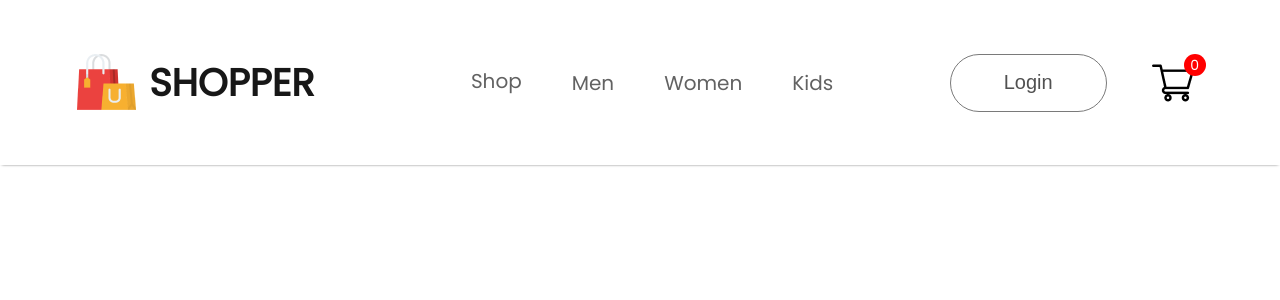
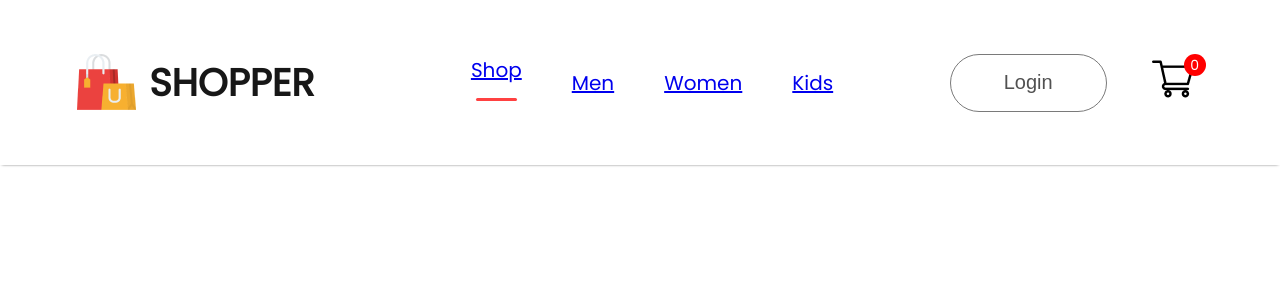
Before and after one commit to miguemigue25/e-commerce-app, a React (Create React App) app in the folder fe/: page / in a window 1280 px wide. Shown: the top 300 px of the page. Built offline with nearby package versions, Linux system fonts and the light colour scheme.

Commit message:
added routes

```diff
--- a/fe/src/App.js
+++ b/fe/src/App.js
@@ -1,10 +1,30 @@
 import './App.css';
 import Navbar from './Components/Navbar/Navbar';
+import { BrowserRouter, Routes, Route } from 'react-router-dom';
+import Shop from './Pages/Shop';
+import ShopCategory from './Pages/ShopCategory';
+import Product from './Pages/Product';
+import Cart from './Pages/Cart';
+import LoginSignup from './Pages/LoginSignup';
 
 function App() {
   return (
     <div>
+      <BrowserRouter>
       <Navbar />
+      <Routes>
+          <Route path='/' element={<Shop/>} />
+          <Route path='/mens' element={<ShopCategory category="men"/>} />
+          <Route path='womens' element={<Shop category="women"/>} />
+          <Route path='/kids' element={<Shop category="kid"/>} />
+          <Route path='/product' element={<Product/>}>
+            <Route path=':productId' element={<Product/>}/>
+          </Route>
+          <Route path='/cart' element={<Cart/>} />
+          <Route path='/login' element={<LoginSignup/>} />
+      </Routes>
+      </BrowserRouter>
+
     </div>
   );
 }
--- a/fe/src/Components/Navbar/Navbar.jsx
+++ b/fe/src/Components/Navbar/Navbar.jsx
@@ -2,6 +2,7 @@
 import './Navbar.css';
 import logo from '../Assets/logo.png';
 import cart_icon from '../Assets/cart_icon.png';
+import { Link } from 'react-router-dom';
 
 
 const Navbar = () => {
@@ -16,14 +17,14 @@
         <p>SHOPPER</p>
       </div>
       <ul className="nav-menu">
-        <li onClick={() => {setMenu("shop")}} >Shop {menu==="shop"?<h/>:<></>} </li>
-        <li onClick={() => {setMenu("mens")}} >Men {menu==="mens"?<h/>:<></>} </li>
-        <li onClick={() => {setMenu("womens")}} >Women {menu==="womens"?<h/>:<></>} </li>
-        <li onClick={() => {setMenu("kids")}} >Kids {menu==="kids"?<h/>:<></>} </li>
+        <li onClick={() => {setMenu("shop")}}><Link to='/'> Shop</Link>{menu==="shop"?<hr/>:<></>} </li>
+        <li onClick={() => {setMenu("mens")}}><Link to='/mens'>Men</Link> {menu==="mens"?<hr/>:<></>} </li>
+        <li onClick={() => {setMenu("womens")}}><Link to='/womens'>Women </Link>{menu==="womens"?<hr/>:<></>} </li>
+        <li onClick={() => {setMenu("kids")}}><Link to='/kids'>Kids </Link>{menu==="kids"?<hr/>:<></>} </li>
       </ul>
       <div className="nav-login-cart">
-        <button>Login</button>
-        <img src={cart_icon} alt="" />
+        <Link to='/login'><button>Login</button></Link>
+        <Link to='/cart'><img src={cart_icon} alt="" /></Link>
         <div className="nav-cart-count">0</div>
       </div>
     </div>
@@ -32,4 +33,4 @@
 
 export default Navbar;
 
-// 24:44
+// 32:12
```
